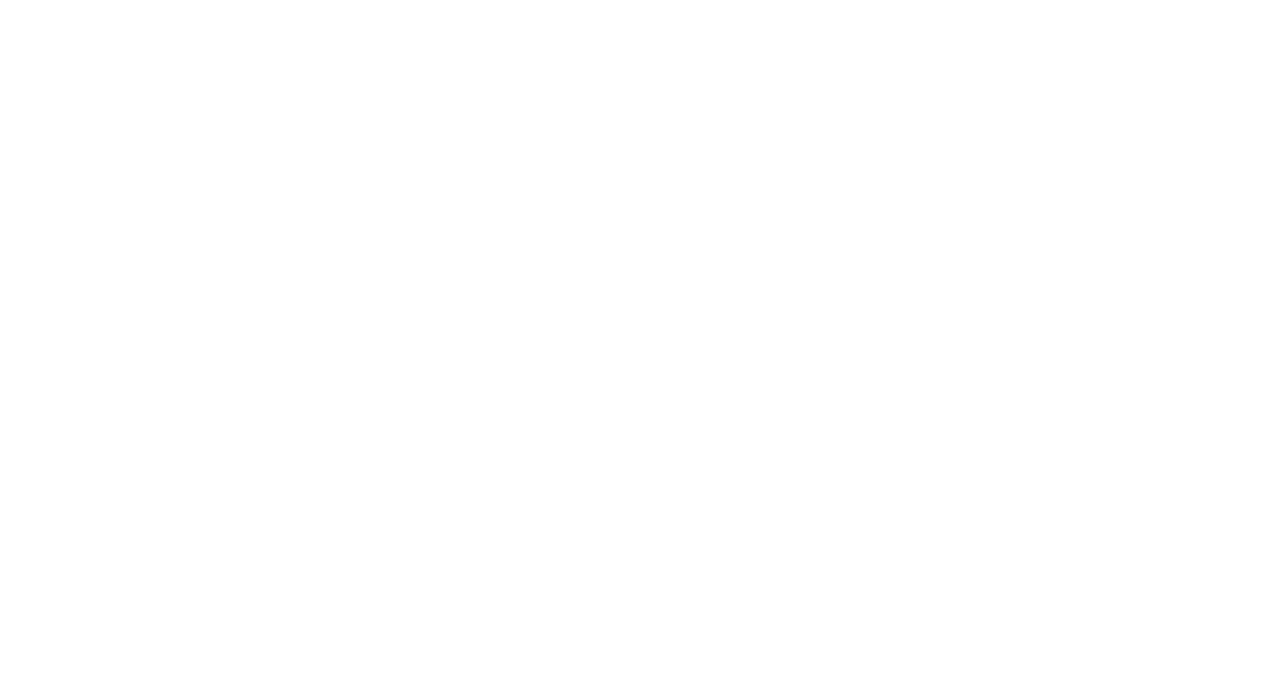
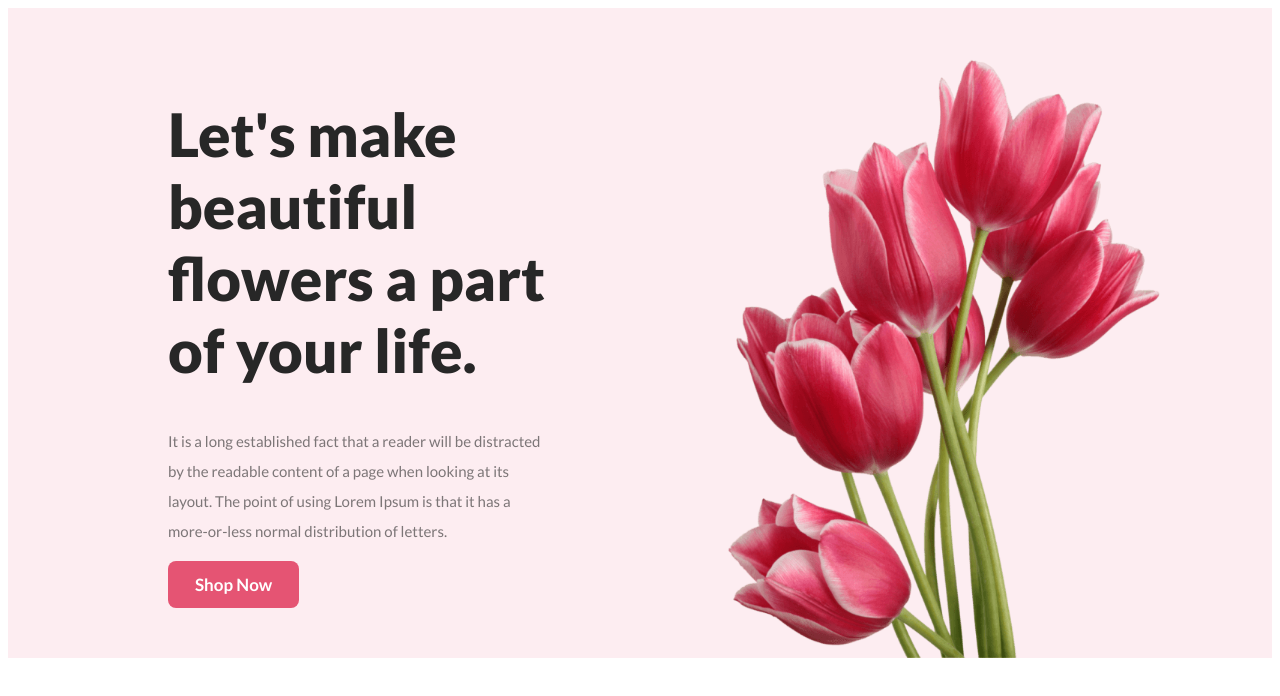
Before and after one commit to iamtomal/assignment-1-flower-shop, a plain HTML site: page index.html in a window 1280 px wide. Drawn offline with Linux system fonts and the light colour scheme.

Commit message:
added banner

```diff
--- a/index.html
+++ b/index.html
@@ -3,9 +3,37 @@
 <head>
     <meta charset="UTF-8">
     <meta name="viewport" content="width=device-width, initial-scale=1.0">
-    <title>Document</title>
+
+    <title>Assignment 1</title>
+
+    <link rel="preconnect" href="https://fonts.googleapis.com">
+    <link rel="preconnect" href="https://fonts.gstatic.com" crossorigin>
+    <link href="https://fonts.googleapis.com/css2?family=Lato:wght@400;700;900&display=swap" rel="stylesheet">
+
+    <link rel="stylesheet" href="style.css">
 </head>
 <body>
+    <header class="banner">
+        <div class="banner-content">
+            <h1 class="banner-title">Let's make
+                beautiful flowers a
+                part of your life.</h1>
+            <p class="banner-discription">It is a long established fact that a reader will be distracted by the readable
+                content of a page when looking at its layout. The point of using Lorem Ipsum is
+                that it has a more-or-less normal distribution of letters.</p>
+            <button class="btn-primary">Shop Now</button>
+            </div>
+        <img class="profile-pic" src="Flower Asset/pngwing 10.png" alt="pngwing 10 image">
 
+
+    </header>
+
+    <main>
+
+    </main>
+
+    <footer>
+
+    </footer>
 </body>
 </html>
--- a/style.css
+++ b/style.css
@@ -0,0 +1,48 @@
+
+.banner{
+    display: flex;
+    align-items: center;
+    justify-content: space-between;
+    background: rgba(229, 84, 115, 0.10);
+    width: auto;
+    height: 650px;
+
+
+
+}
+.banner-content{
+    padding: 160px;
+
+}
+.profile-pic{
+    width: 500px;
+    max-height: 600px;
+    margin: 0px 90px -50px 0px;
+}
+.banner-title{
+    color: #272727;
+    font-family: Lato;
+    font-size: 60px;
+    font-style: normal;
+    font-weight: 900;
+
+}
+.banner-discription{
+    color: rgba(39, 39, 39, 0.60);
+font-family: Lato;
+font-size: 15px;
+font-weight: 400;
+line-height: 30px;
+}
+.btn-primary{
+    display: inline-flex;
+    padding: 13px 27px;
+    border: pink;
+    border-radius: 8px;
+    background: #E55473;
+    color: #FFF;
+    font-family: Lato;
+    font-size: 17px;
+    font-weight: 700;
+
+}
```
